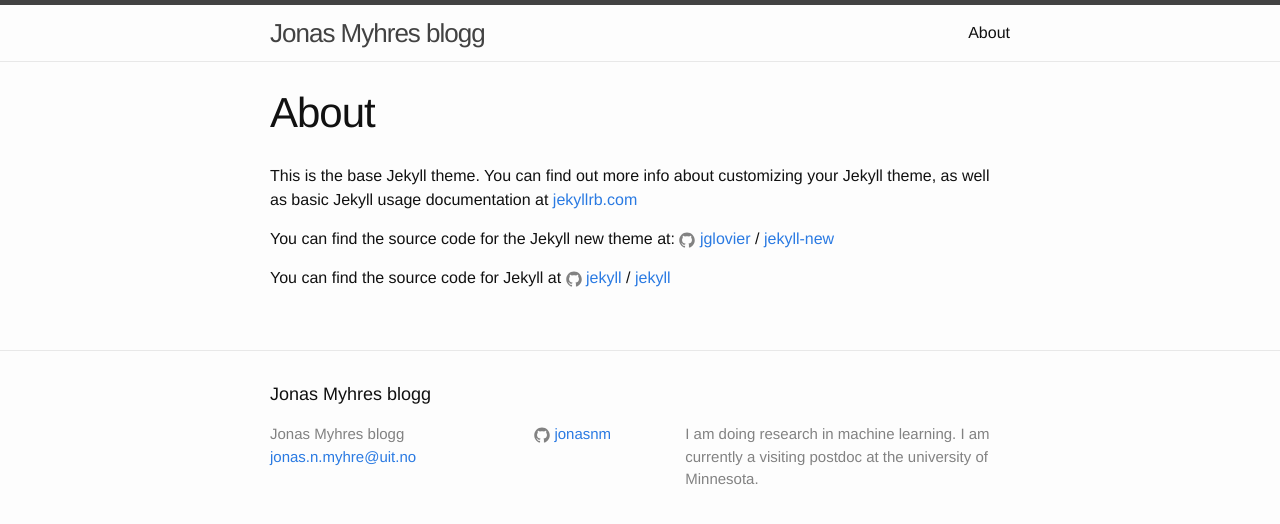
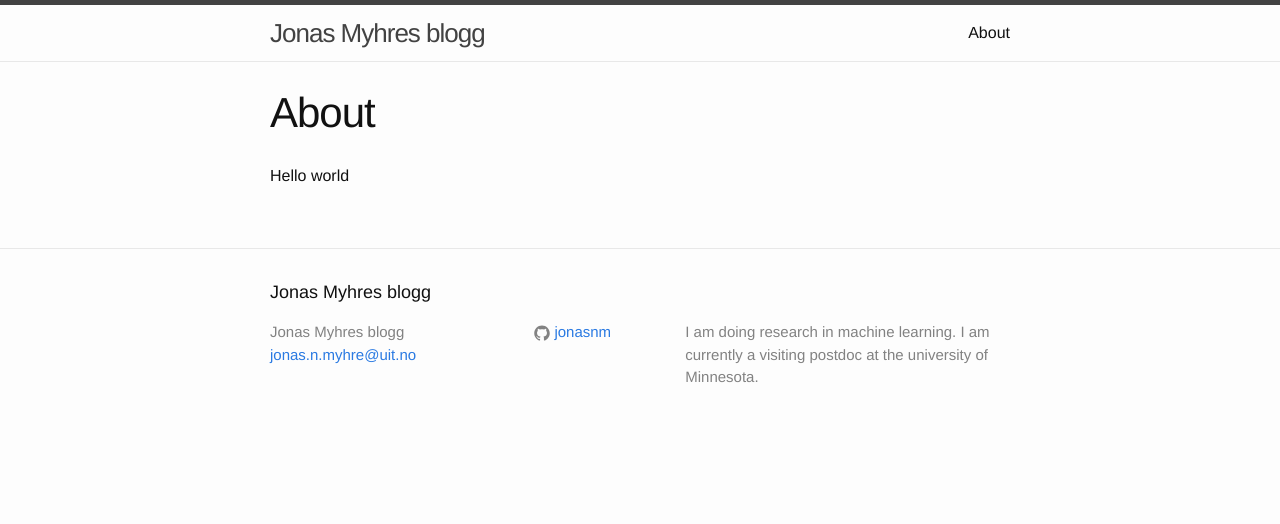
Before and after one commit to jonasnm/jonasnm.github.io, a Jekyll site: the page built from about.md, in a window 1280 px wide. Shown: the top 524 px of the page. Built offline with Jekyll 4.4.1, drawn with Linux system fonts in a browser that asks for light colours; Markdown is read by kramdown in place of the engine named in the settings.

Commit message:
latex support

```diff
--- a/_posts/2017-02-12-testing_latex.markdown
+++ b/_posts/2017-02-12-testing_latex.markdown
@@ -7,6 +7,5 @@ use_math: true
 ---
 
 Dette er en post for å se om latex fungererer som det skal.
-{% raw %}
+
 $$ a^2 \frac{2}{3}$$
-{% endraw %}
--- a/about.md
+++ b/about.md
@@ -4,12 +4,4 @@ title: About
 permalink: /about/
 ---
 
-This is the base Jekyll theme. You can find out more info about customizing your Jekyll theme, as well as basic Jekyll usage documentation at [jekyllrb.com](http://jekyllrb.com/)
-
-You can find the source code for the Jekyll new theme at:
-{% include icon-github.html username="jglovier" %} /
-[jekyll-new](https://github.com/jglovier/jekyll-new)
-
-You can find the source code for Jekyll at
-{% include icon-github.html username="jekyll" %} /
-[jekyll](https://github.com/jekyll/jekyll)
+Hello world
```
